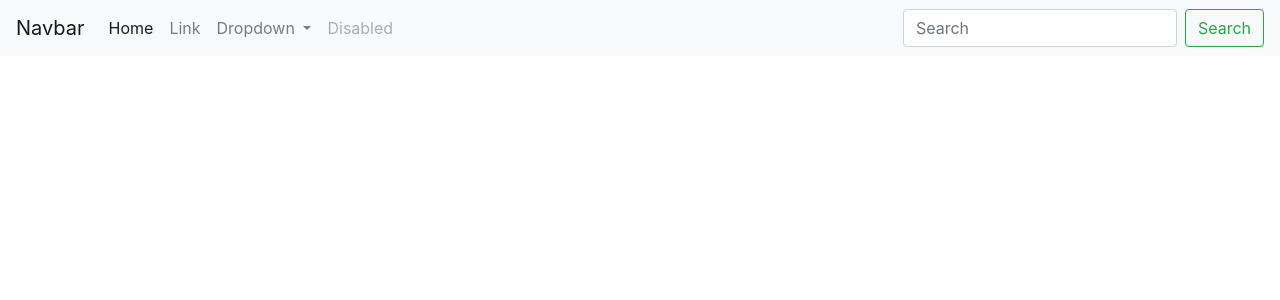
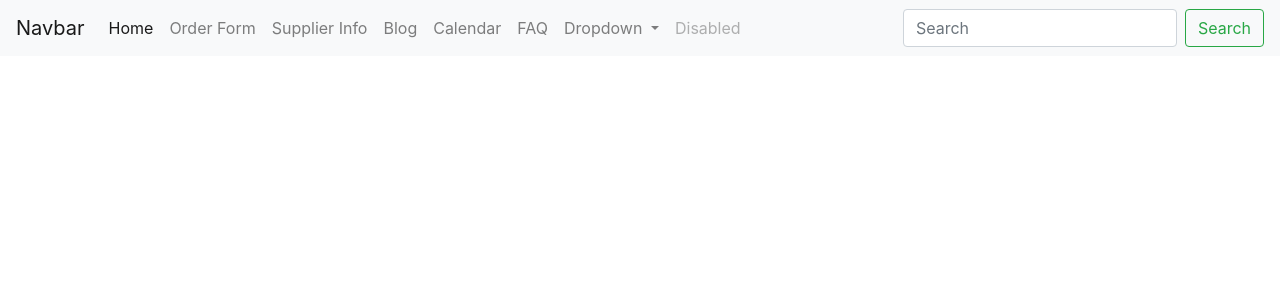
Before and after one commit to kaitlinphan/GreensToGrounds, a Django app: page / in a window 1280 px wide. Shown: the top 300 px of the page. Run offline with Django 3.2, Linux system fonts and the light colour scheme.

Commit message:
Update base.html

```diff
--- a/pages/templates/templates/base.html
+++ b/pages/templates/templates/base.html
@@ -18,7 +18,19 @@
           <a class="nav-link" href="#">Home <span class="sr-only">(current)</span></a>
         </li>
         <li class="nav-item">
-          <a class="nav-link" href="#">Link</a>
+          <a class="nav-link" href="#">Order Form</a>
+        </li>
+        <li class="nav-item">
+          <a class="nav-link" href="#">Supplier Info</a>
+        </li>
+        <li class="nav-item">
+          <a class="nav-link" href="#">Blog</a>
+        </li>
+        <li class="nav-item">
+          <a class="nav-link" href="#">Calendar</a>
+        </li>
+        <li class="nav-item">
+          <a class="nav-link" href="#">FAQ</a>
         </li>
         <li class="nav-item dropdown">
           <a class="nav-link dropdown-toggle" href="#" id="navbarDropdown" role="button" data-toggle="dropdown" aria-haspopup="true" aria-expanded="false">
```
